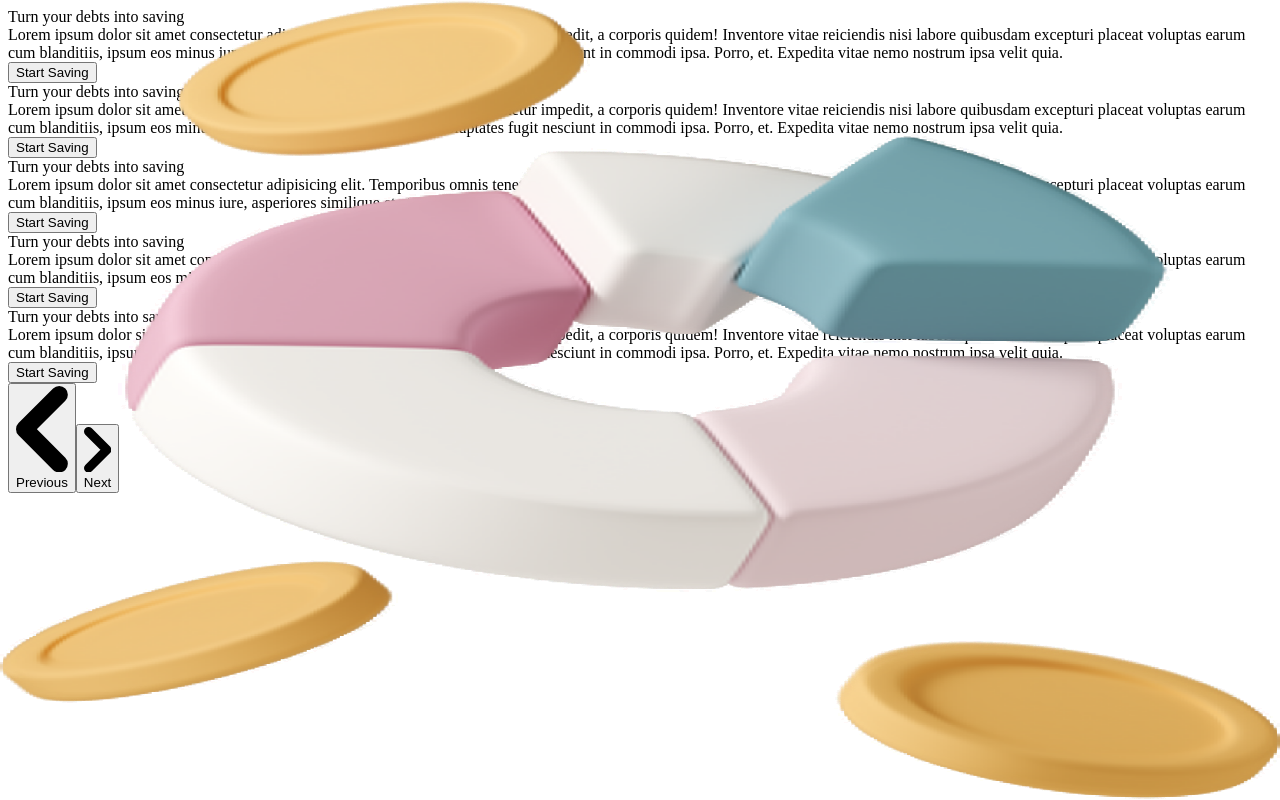
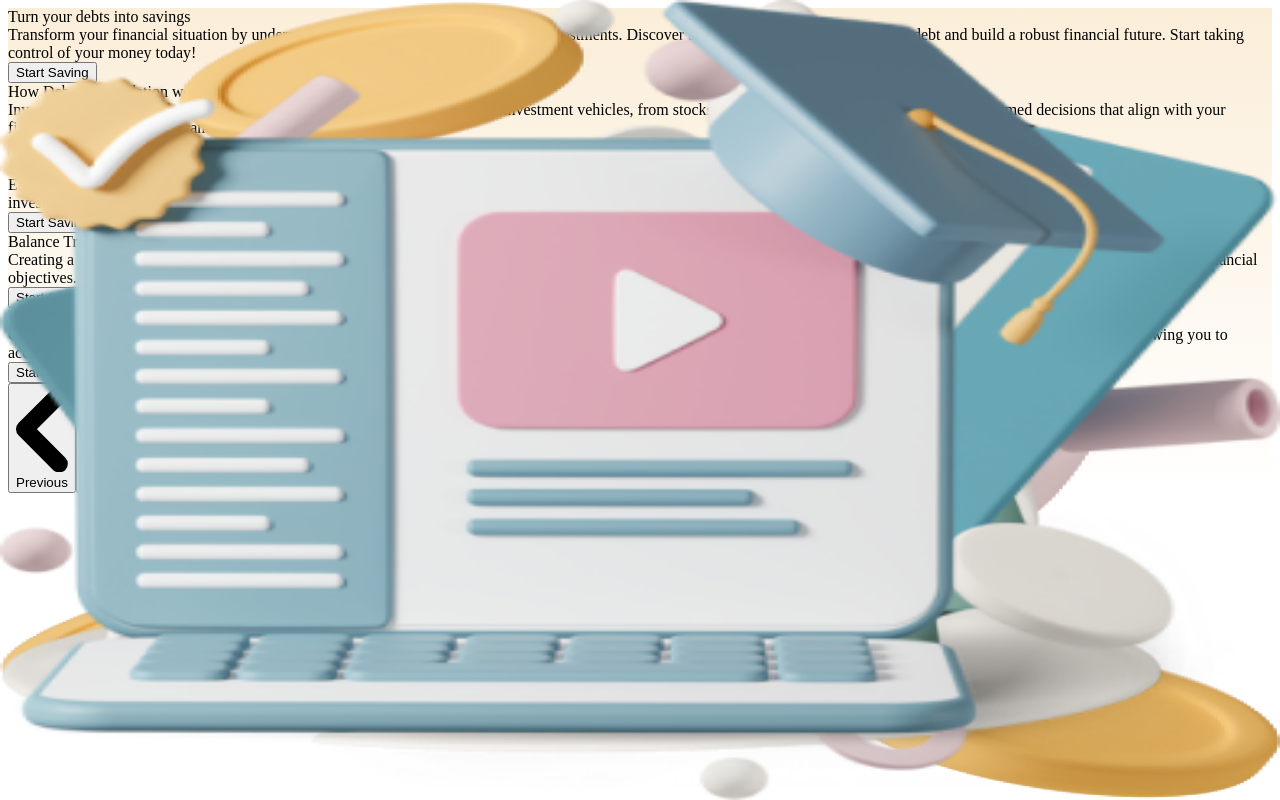
Before and after one commit to mahi25soni/temp-shiploan-frontend, a Next.js app: page / in a window 1280 px wide. Built offline with nearby package versions, Linux system fonts and the light colour scheme.

Commit message:
Core : Dynamic bg image and color added

```diff
--- a/src/components/CarouselWrapper/CarouselWrapper.tsx
+++ b/src/components/CarouselWrapper/CarouselWrapper.tsx
@@ -1,14 +1,16 @@
 "use client";
+import { CarouselSampleData } from "@/testdata/carousel-data";
 import Image from "next/image";
 import React, { useState } from "react";
 
-const slides = [
-  "Slide 1: We can write anything here",
-  "Slide 2: We can write anything here two",
-  "Slide 3: We can write anything here three",
-  "Slide 4: We can write anything here",
-  "Slide 5: We can write anything here",
-];
+interface SlideDataInterface {
+    title: string;
+    desc: string;
+    bgImage : string;
+    bgColor: string;
+}
+
+const slides : SlideDataInterface[] = CarouselSampleData
 
 const CarouselWrapper = () => {
   const [activeSlide, setActiveSlide] = useState(0);
@@ -21,18 +23,23 @@ const CarouselWrapper = () => {
     setActiveSlide((prev) => (prev === slides.length - 1 ? 0 : prev + 1));
   };
 
+  console.log("asl;fj;lsfdjsdkf ", slides[activeSlide])
+
   return (
-    <div className="relative h-[915px] w-full bg-gradient-to-b from-light-skin to-white/70 text-black md:h-[970px]">
-      <div className="absolute left-1/2 top-20 m-auto h-[400px] w-[303px] -translate-x-1/2 transform lg:hidden">
+    <div   className="relative h-[915px] w-full text-black md:h-[970px]"
+  style={{
+    background: `linear-gradient(to bottom, ${slides[activeSlide]?.bgColor}, rgba(255, 255, 255, 0.7))`
+  }}>
+      <div className="absolute left-1/2 top-20 m-auto h-[400px] w-[350px] -translate-x-1/2 transform lg:hidden">
         <Image
-          src="/money and pie chart.png"
+          src={slides[activeSlide]?.bgImage}
           alt="money and pie chart"
           fill
-          className="h-full w-full object-cover"
+          className="h-full w-full object-fit"
         />
       </div>
       <div className="relative h-full w-full overflow-hidden rounded-lg md:h-full">
-        {slides.map((slide, index) => (
+        {slides?.map((slide, index) => (
           <div
             key={index}
             className={`absolute inset-0 top-40 flex items-center justify-center transition-opacity duration-700 ease-in-out ${
@@ -41,15 +48,10 @@ const CarouselWrapper = () => {
           >
             <div className="flex h-[300px] w-[334px] flex-col items-start justify-start gap-6 rounded-32 border border-basic bg-white p-5 text-center lg:col-span-6 lg:h-max lg:w-[494px] lg:text-left xl:col-span-5">
               <div className="line-clamp-2 text-[32px] font-bold leading-[48px] lg:text-[48px] lg:leading-[72px]">
-                Turn your debts into saving
+                {slide?.title}
               </div>
               <div className="line-clamp-3 text-[18px] leading-5 lg:line-clamp-none">
-                Lorem ipsum dolor sit amet consectetur adipisicing elit.
-                Temporibus omnis tenetur impedit, a corporis quidem! Inventore
-                vitae reiciendis nisi labore quibusdam excepturi placeat
-                voluptas earum cum blanditiis, ipsum eos minus iure, asperiores
-                similique et atque voluptates fugit nesciunt in commodi ipsa.
-                Porro, et. Expedita vitae nemo nostrum ipsa velit quia.
+                    {slide?.desc}
               </div>
               <button className="w-full rounded-32 bg-light-gray p-4 text-[18px] font-bold text-yellow-orange lg:w-[238px]">
                 Start Saving
@@ -57,10 +59,11 @@ const CarouselWrapper = () => {
             </div>
             <div className="relative hidden h-full w-full lg:col-span-6 lg:block lg:h-3/4 xl:col-span-7 xl:h-full">
               <Image
-                src="/money and pie chart.png"
+                src={slide?.bgImage}
                 alt="money and pie chart"
+
                 fill
-                className="h-full w-full object-cover"
+                className="h-full w-full object-fit"
               />
             </div>
           </div>
--- /dev/null
+++ b/src/testdata/carousel-data.ts
@@ -0,0 +1,33 @@
+export const CarouselSampleData = [
+  {
+    title: "Turn your debts into savings",
+    desc: "Transform your financial situation by understanding the importance of savings and investments. Discover strategies that can help you reduce debt and build a robust financial future. Start taking control of your money today!",
+    bgImage: "/money and pie chart.png",
+    bgColor: "#FBEED9", // light color
+  },
+  {
+    title: "How Debt Consolidation works",
+    desc: "Investing wisely can be the key to growing your wealth. Learn about various investment vehicles, from stocks to real estate, and find out how to make informed decisions that align with your financial goals and risk tolerance.",
+    bgImage: "/money and pie chart.png",
+    bgColor: "#FDEFF0", // light green
+  },
+  {
+    title: "Balance Transfer on a Home Loan",
+    desc: "Establishing a savings plan is essential for achieving your financial goals. Explore different savings accounts and strategies that can help you save effectively for emergencies, vacations, and future investments.",
+    bgImage: "/small house in winter forest.png",
+    bgColor: "#D1E6DF", // light cyan
+  },
+  {
+    title: "Balance Transfer on Credit Card Debt",
+    desc: "Creating a budget is a fundamental step in managing your finances. Understand how to track your income and expenses, set financial priorities, and ensure you stay on track to meet your financial objectives.",
+    bgImage: "/credit cards.png",
+    bgColor: "#D5E8ED", // lavender blush
+  },
+  {
+    title: "How to refinance a Student Loan",
+    desc: "Credit plays a significant role in your financial health. Learn how to manage your credit effectively, understand credit scores, and find ways to improve your creditworthiness, allowing you to access better loan terms and interest rates.",
+    bgImage: "/laptop composition video.png",
+
+    bgColor: "#FBEED9", // light color
+  },
+];
```
